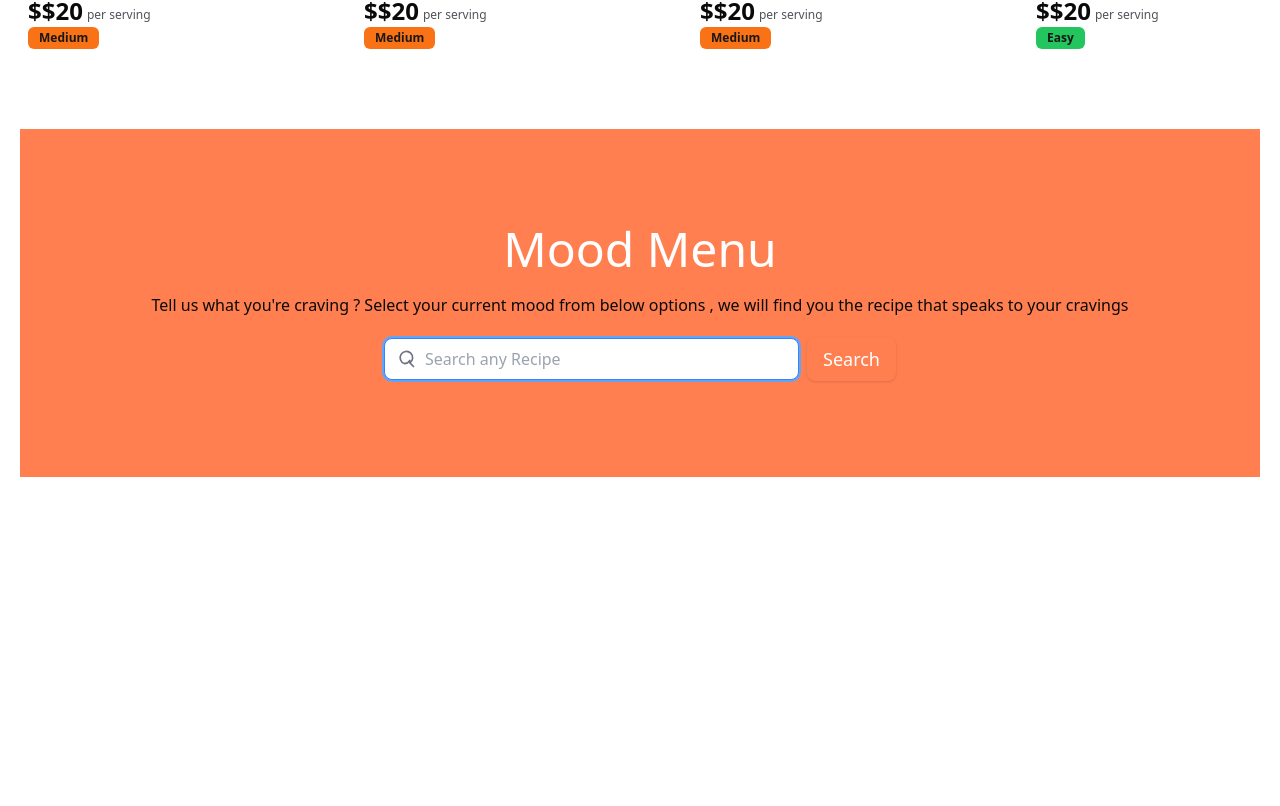
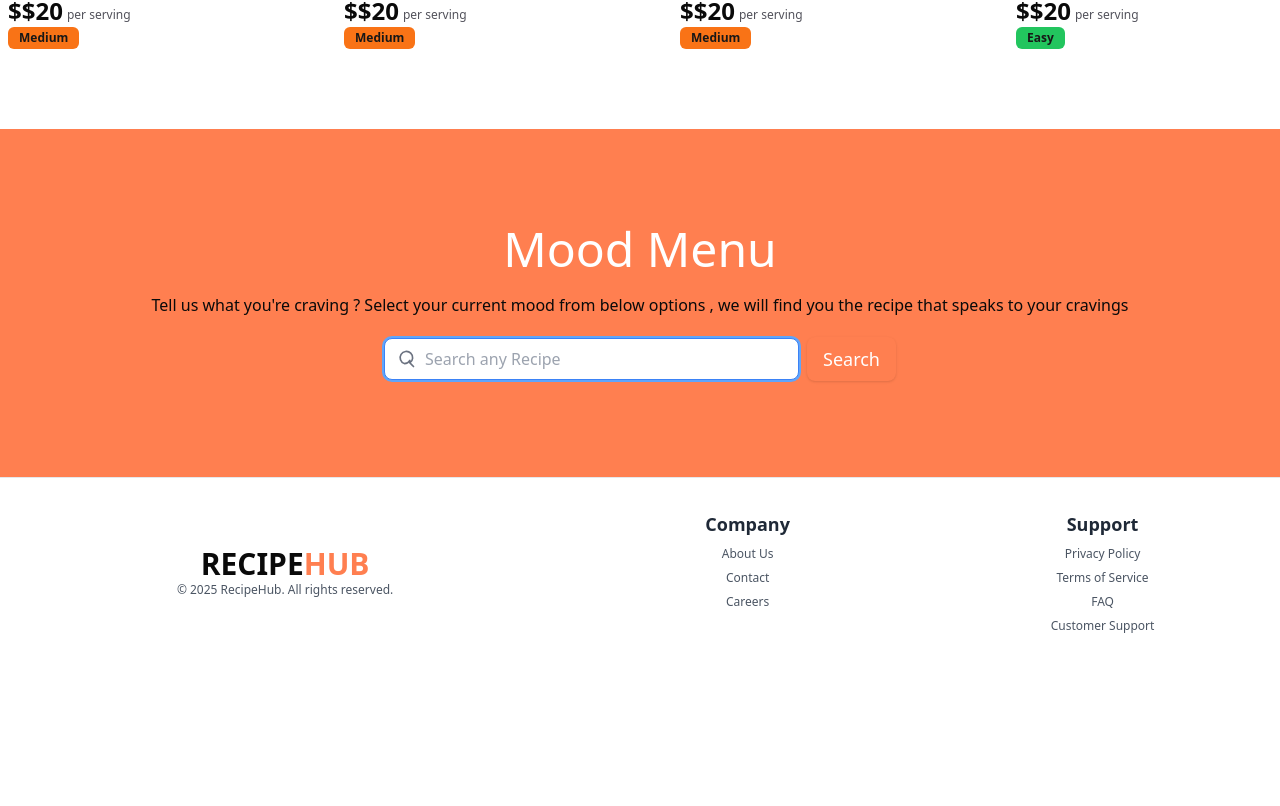
Before and after one commit to neerubhandari/RecipeHub, a Next.js app: page / in a window 1280 px wide. Shown: the part 1314-2120 px from the top of the page. After the commit the page ends 1980 px from the top, so only its background shows below. Built offline with nearby package versions, Linux system fonts and the light colour scheme.

Commit message:
fix : unwanted space removed from the footer

```diff
--- a/app/page.tsx
+++ b/app/page.tsx
@@ -7,22 +7,12 @@ import Recipes from "./src/components/recipies";
 
 export default function Home() {
   return (
-    <div className="max-w-[1440px] px-[20px]">
+    <div className="max-w-[1440px]">
       <Header />
       <Banner />
       <div className="mt-20">
-        {/* <div>
-          <h1>Simple And Tasty Recipes .</h1>
-          <p>
-            Lorem ipsum dolor sit amet, consectetur adipiscing elit. Quisque
-            interdum, nunc ut consequat posuere, metus quam ultricies mauris,
-            nec lacinia nunc odio sit amet ipsum. Nullam euismod, nunc ac
-            convallis blandit, purus odio ultricies nunc, vel feugiat nisl orci
-            nec felis.
-          </p>
-        </div> */}
         <RecipeSubsection />
-        <div className="my-10">
+        <div className="mt-10">
           <MoodMenu />
         </div>
         <AppFooter />
--- a/app/src/components/footer/index.tsx
+++ b/app/src/components/footer/index.tsx
@@ -4,7 +4,7 @@ interface AppFooterProps {}
 
 export default function AppFooter({}: AppFooterProps) {
   return (
-    <div className="bg-white border-t border-gray-200 py-8 text-center mt-96">
+    <div className="bg-white border-t border-gray-200 py-8 text-center">
       <div className="max-w-screen-xl mx-auto px-4 grid grid-cols-[5fr_3fr_3fr] gap-8">
         <div className="flex flex-col items-center justify-center">
           <Logo />
--- a/app/src/components/header/index.tsx
+++ b/app/src/components/header/index.tsx
@@ -5,7 +5,7 @@ import Logo from "../logo";
 
 const Header = () => {
   return (
-    <div className="flex justify-between py-12">
+    <div className="flex justify-between p-12">
       <div>
         <Logo />
       </div>
```
